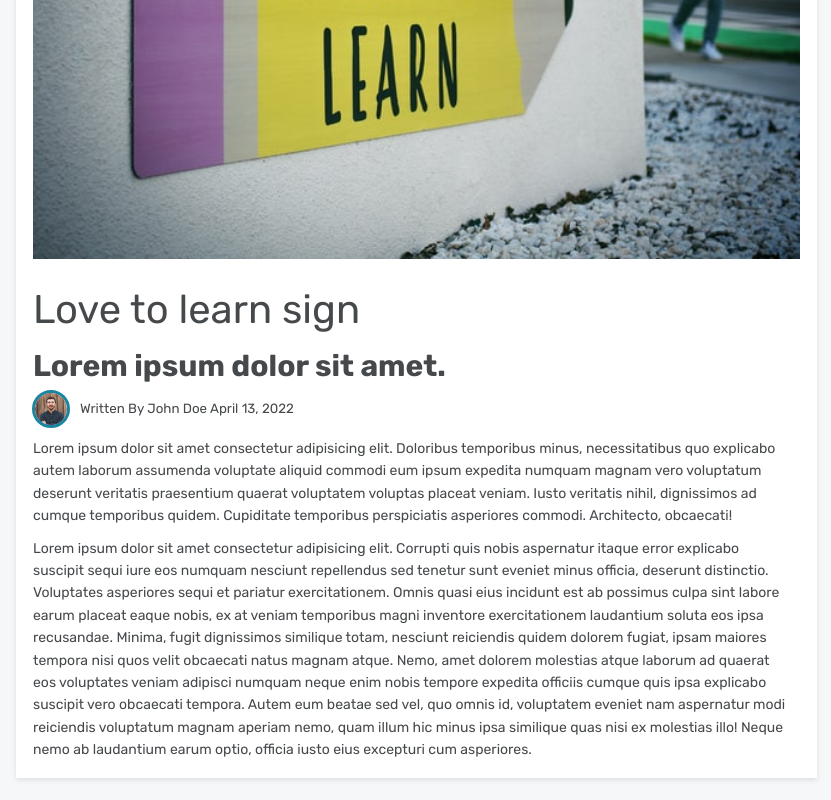
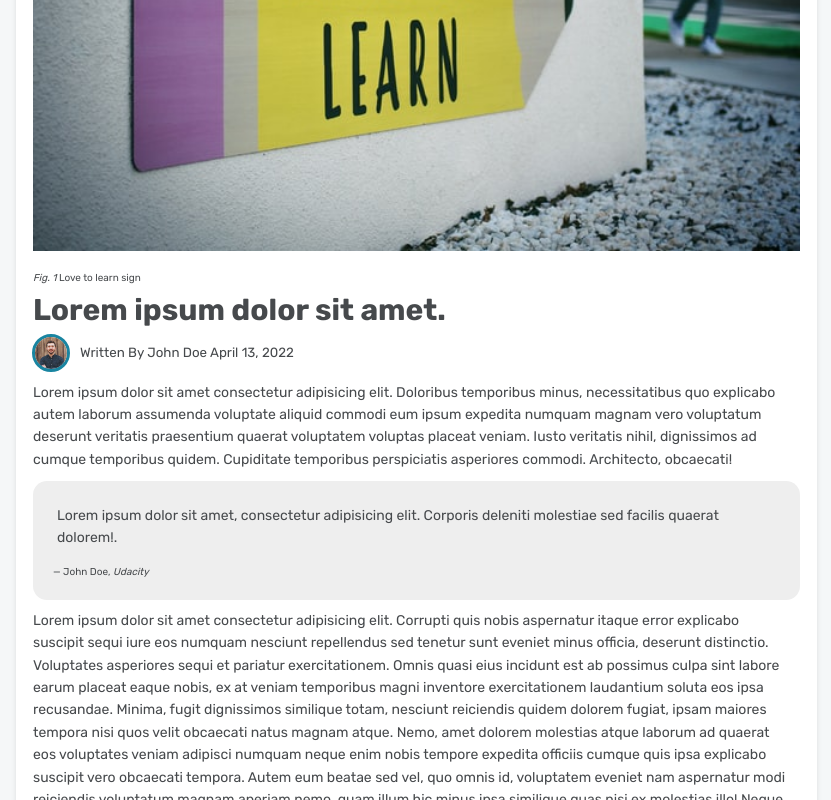
Before and after one commit to mbell1990/Udacity---Personal-Blog-Website, a plain HTML site: page article.html in a window 1280 px wide. Shown: the part 396-1196 px from the top of the page, without its empty margins (56-887 px from the left). Drawn offline with Linux system fonts and the light colour scheme.

Commit message:
further edits to index and article

```diff
--- a/article.html
+++ b/article.html
@@ -52,7 +52,7 @@
           <article class="card">
             <figure>
               <img src="img/main_img.jpg" alt="" class="article-img" />
-              <figcaption>Love to learn sign</figcaption>
+              <figcaption><em>Fig. 1 </em>Love to learn sign</figcaption>
             </figure>
             <h1 class="heading-primary">Lorem ipsum dolor sit amet.</h1>
             <div class="meta">
@@ -68,6 +68,13 @@
               dignissimos ad cumque temporibus quidem. Cupiditate temporibus
               perspiciatis asperiores commodi. Architecto, obcaecati!
             </p>
+            <figure class="quote">
+              <blockquote>
+                Lorem ipsum dolor sit amet, consectetur adipisicing elit.
+                Corporis deleniti molestiae sed facilis quaerat dolorem!.
+              </blockquote>
+              <figcaption>&mdash; John Doe, <cite>Udacity</cite></figcaption>
+            </figure>
             <p>
               Lorem ipsum dolor sit amet consectetur adipisicing elit. Corrupti
               quis nobis aspernatur itaque error explicabo suscipit sequi iure
--- a/css/style.css
+++ b/css/style.css
@@ -228,10 +228,6 @@ img {
   padding-top: 1rem;
 }
 
-#article img {
-  height: 65vh;
-}
-
 #article .meta {
   display: flex;
   align-items: center;
@@ -251,10 +247,27 @@ img {
   padding: 1.7rem;
 }
 
+#article .card figcaption {
+  font-size: 1rem;
+  padding-bottom: -10rem;
+}
+
 #article p {
   font-size: 1.4rem;
   padding-right: 1rem;
   padding-top: 1rem;
+}
+
+.quote {
+  margin-top: 1rem;
+  background: #eee;
+  padding: 1rem;
+  border-radius: 1em;
+  font-size: 1.4rem;
+}
+.quote figcaption,
+.quote blockquote {
+  margin: 1em;
 }
 
 #archive li {
```
Also changed, not shown: index.html (+13 -13 lines).
